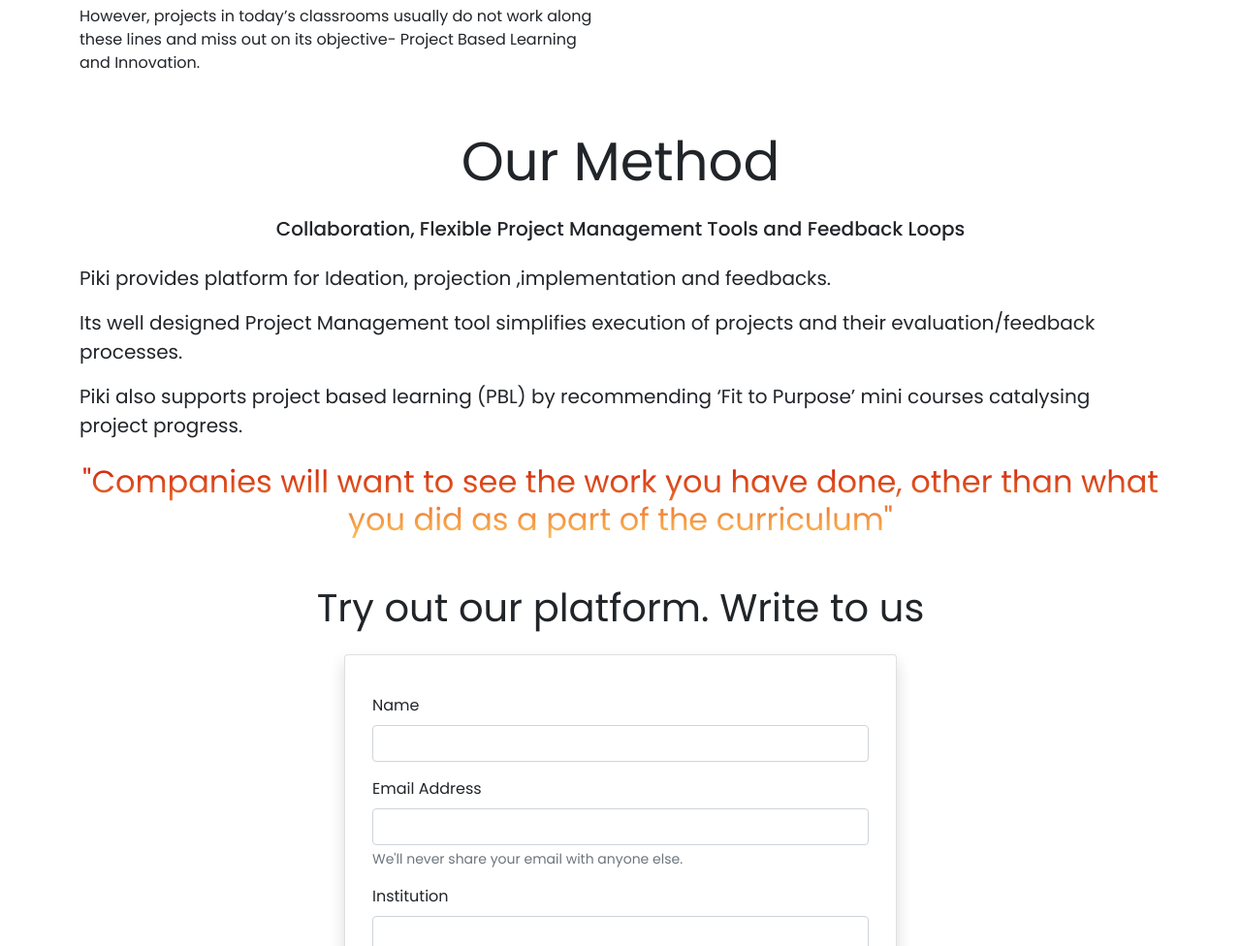
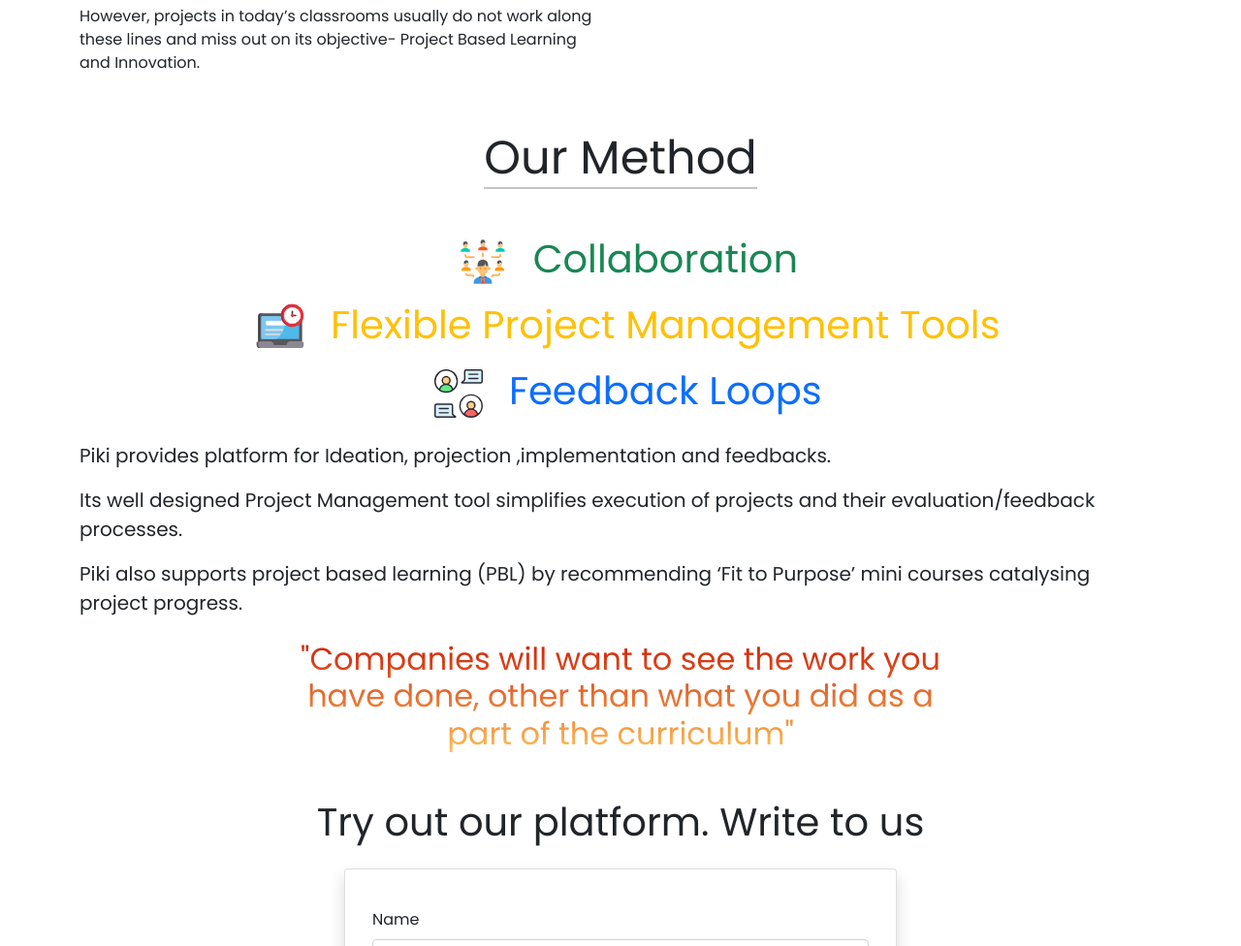
Before and after one commit to skanda1395/piki.ai, a plain HTML site: page index.html in a window 1280 px wide. Shown: the part 1884-2860 px from the top of the page at 97% size. Drawn offline with nearby package versions, Linux system fonts and the light colour scheme.

Commit message:
added icons to method section points, made products banner img bigger

```diff
--- a/index.html
+++ b/index.html
@@ -231,9 +231,20 @@
 
     <!-- Method -->
     <section id="method" class="container my-3">
-      <h3 class="display-4 text-center">Our Method</h3>
+      <h1 class="text-center display-5"> <span class="title_underline mb-4">Our Method</span></h1>
       <h5 class="text-center my-4 ">
-        Collaboration, Flexible Project Management Tools and Feedback Loops
+        <p class="text-success display-6">
+          <img src="assets/team-collab.svg" alt="collaborate" class="method_point_icon mx-3">
+          Collaboration
+        </p>
+        <p class="text-warning display-6">
+          <img src="assets/project-management.svg" alt="Project Management" class="method_point_icon mx-3">
+          Flexible Project Management Tools
+        </p>
+        <p class="text-primary display-6">
+          <img src="assets/feedback.svg" alt="Feedback Loop" class="method_point_icon mx-3">
+          Feedback Loops
+        </p>
       </h5>
       <p class="lead">
         Piki provides platform for Ideation, projection ,implementation and feedbacks.
@@ -246,7 +257,7 @@
         Piki also supports project based learning (PBL) by recommending ‘Fit to Purpose’ mini courses catalysing project
         progress.
       </p>
-      <div class="">
+      <div class="quote_box">
         <p class="display-6 text-center my-4 gradient_text fs-2">
           <q class="quote">Companies will want to see the work you have done, other than what you did as a part of the curriculum</q>
         </p>
@@ -341,19 +352,6 @@
   <script src="https://cdn.jsdelivr.net/npm/bootstrap@5.0.2/dist/js/bootstrap.bundle.min.js"
     integrity="sha384-MrcW6ZMFYlzcLA8Nl+NtUVF0sA7MsXsP1UyJoMp4YLEuNSfAP+JcXn/tWtIaxVXM"
     crossorigin="anonymous"></script>
-  <!-- Typed.js -->
-  <script src="https://cdn.jsdelivr.net/npm/typed.js@2.0.12"></script>
-  <script>
-    var typed = new Typed('#typed', {
-      strings: ['Ideate', 'Collaborate', 'Execute'],
-      typeSpeed: 70,
-      fadeOut: true,
-      fadeOutDelay: 400,
-      // backDelay: 2000,
-      loop: true,
-      showCursor: false,
-    });
-  </script>
 </body>
 
 </html>
--- a/style.css
+++ b/style.css
@@ -76,6 +76,11 @@
   height: auto;
 }
 
+.method_point_icon {
+  max-width: 50px;
+  height: auto;
+}
+
 .img_contain {
   width: 100%;
   max-width: 500px;
@@ -112,3 +117,8 @@
 .quote {
   quotes: '\0022' '\0022';
 }
+
+.quote_box {
+  max-width: 700px;
+  margin: 0 auto;
+}
```
Also changed, not shown: products.html (+22 -10 lines), assets/feedback.svg (added), assets/project-management.svg (added), assets/team-collab.svg (added).
